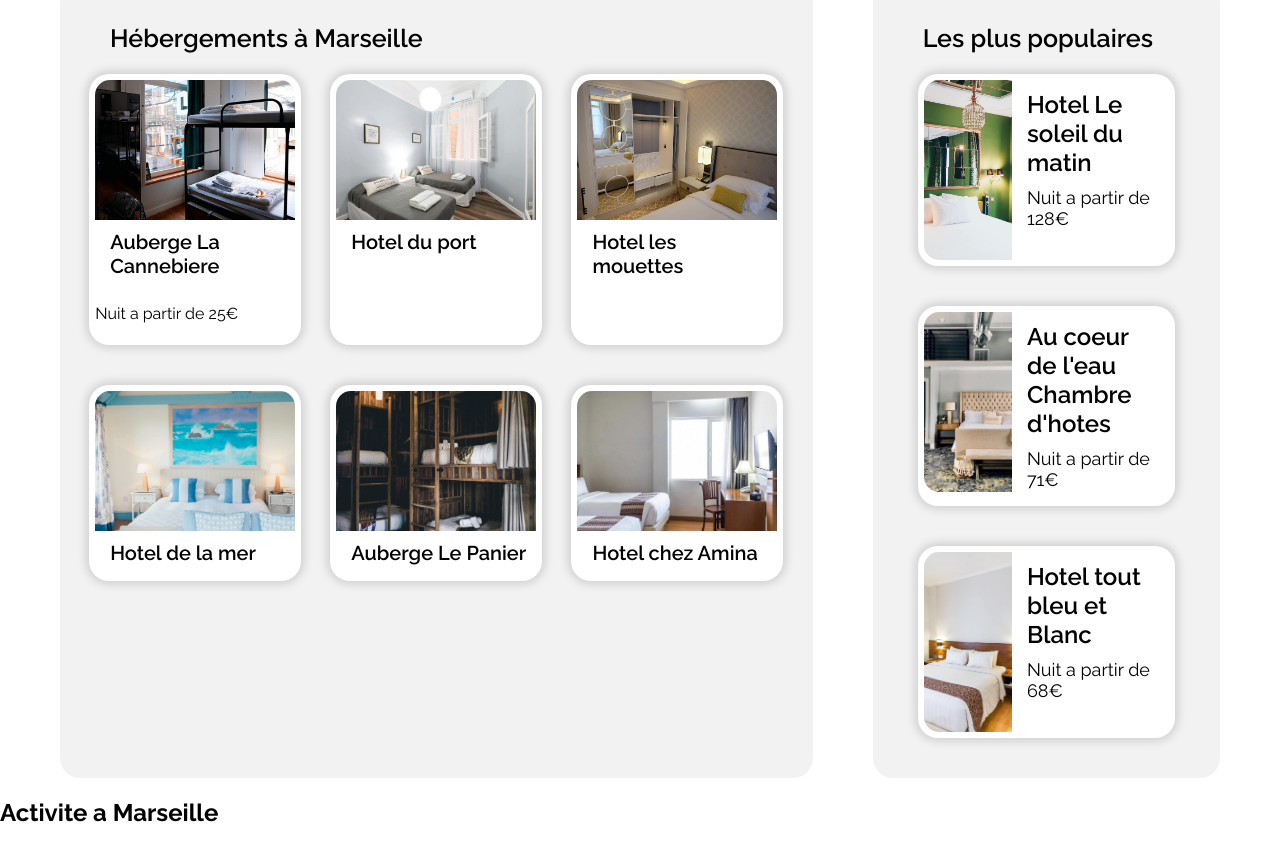
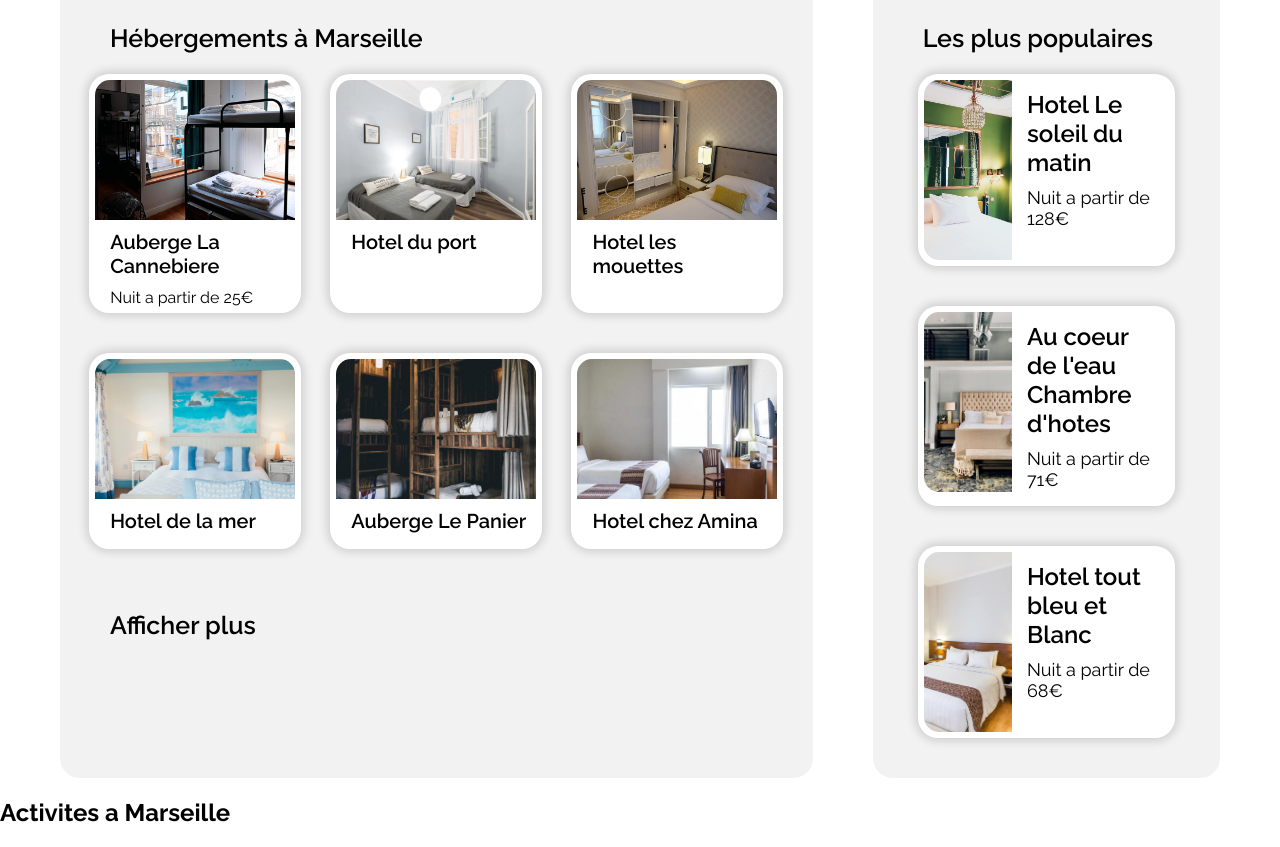
Before and after one commit to TerryDodre/OCR_P1, a plain HTML site: page index.html in a window 1280 px wide. Shown: the part 517-1364 px from the top of the page. Drawn offline with Linux system fonts and the light colour scheme.

Commit message:
accommodation tendance

```diff
--- a/css/main.css
+++ b/css/main.css
@@ -232,6 +232,11 @@ header .navbar-item a:hover{
 	font-weight: 600;
 }
 
+#accommodation .accommodation_marseille p{
+	margin: 0;
+	margin-left: 15px;
+}
+
 #accommodation .accommodation_tendance{
 	height: auto;
 	width: 30%;
--- a/index.html
+++ b/index.html
@@ -77,6 +77,7 @@
 						<h2>Hotel chez Amina</h2>
 					</span>
 				</div>
+				<h1>Afficher plus</h1>
 			</div>
 			<div class="accommodation_tendance">
 				<h1>Les plus populaires</h1>
@@ -106,7 +107,7 @@
 
 		<!-- Section 3 Activity -->
 		<section id="activity">
-			<h1>Activite a Marseille</h1>
+			<h1>Activites a Marseille</h1>
 		</section>
 
 		<!-- Footer -->
```
